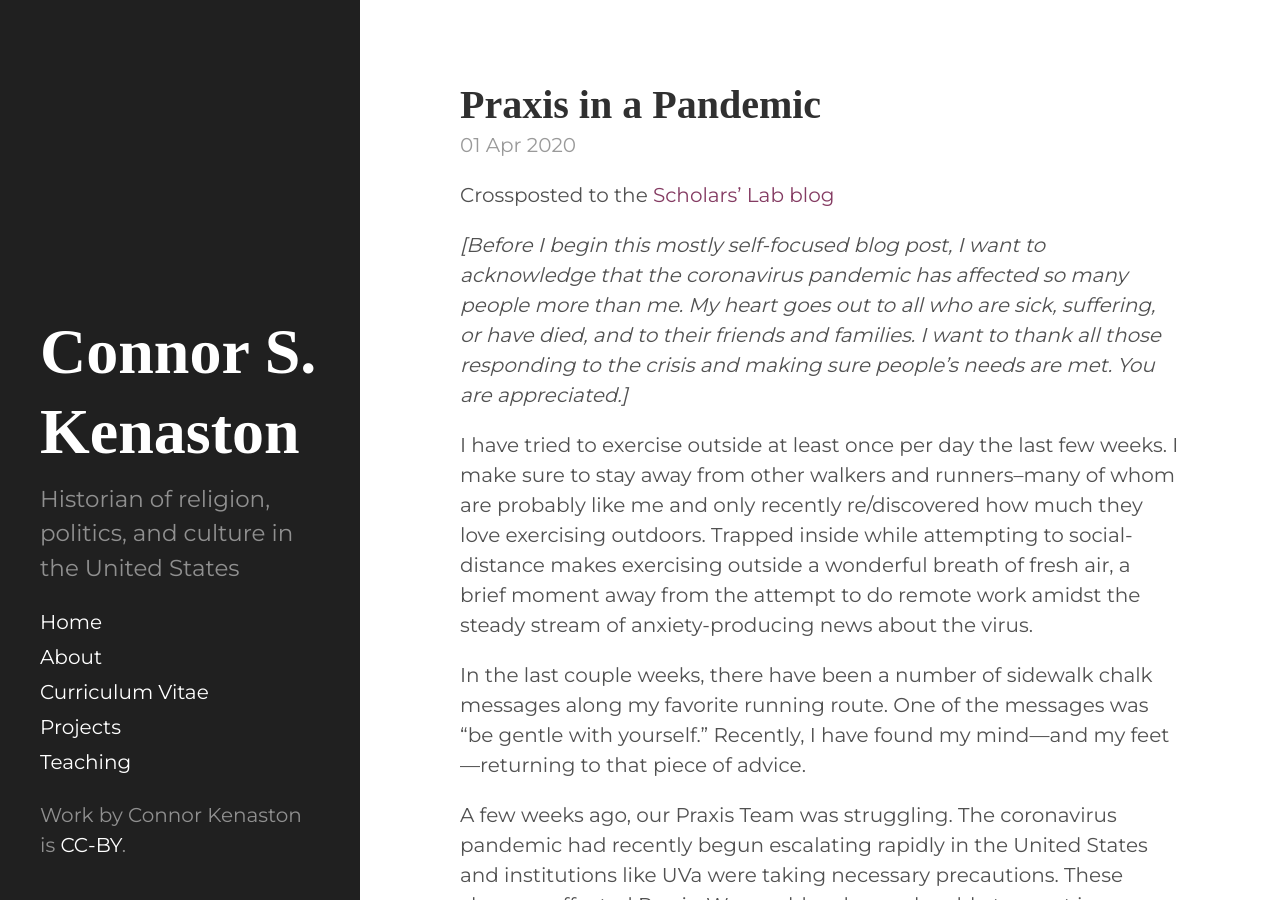
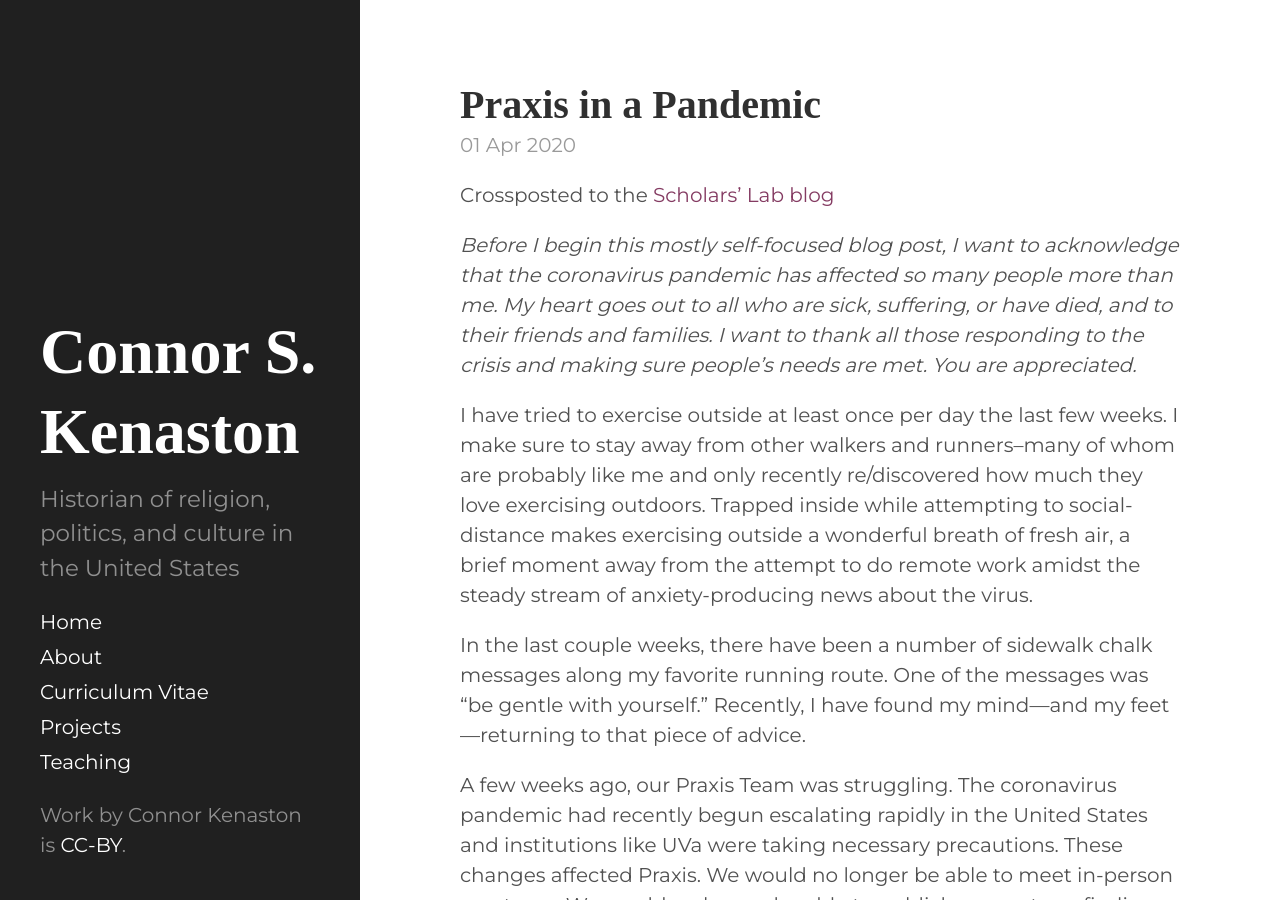
Before and after one commit to ckenaston/ckenaston.github.io, a Jekyll site: the page built from _posts/2020-04-01-Praxis-in-a-Pandemic.md, in a window 1280 px wide and 900 px high. Built offline with Jekyll 4.4.1, drawn with Linux system fonts in a browser that asks for light colours; some web fonts are replaced.

```diff
--- a/CNAME
+++ b/CNAME
@@ -1 +1 @@
-connorkenaston.com
+https://ckenaston.github.io/
--- a/_posts/2020-04-01-Praxis-in-a-Pandemic.md
+++ b/_posts/2020-04-01-Praxis-in-a-Pandemic.md
@@ -5,7 +5,7 @@ title: Praxis in a Pandemic
 
 Crossposted to the [Scholars' Lab blog](https://scholarslab.lib.virginia.edu/blog/praxis-in-a-pandemic/)
 
-*[Before I begin this mostly self-focused blog post, I want to acknowledge that the coronavirus pandemic has affected so many people more than me. My heart goes out to all who are sick, suffering, or have died, and to their friends and families. I want to thank all those responding to the crisis and making sure people’s needs are met. You are appreciated.]*
+*Before I begin this mostly self-focused blog post, I want to acknowledge that the coronavirus pandemic has affected so many people more than me. My heart goes out to all who are sick, suffering, or have died, and to their friends and families. I want to thank all those responding to the crisis and making sure people’s needs are met. You are appreciated.*
 
 I have tried to exercise outside at least once per day the last few weeks. I make sure to stay away from other walkers and runners--many of whom are probably like me and only recently re/discovered how much they love exercising outdoors. Trapped inside while attempting to social-distance makes exercising outside a wonderful breath of fresh air, a brief moment away from the attempt to do remote work amidst the steady stream of anxiety-producing news about the virus.
 
```
Also changed, not shown: 5 other files.
